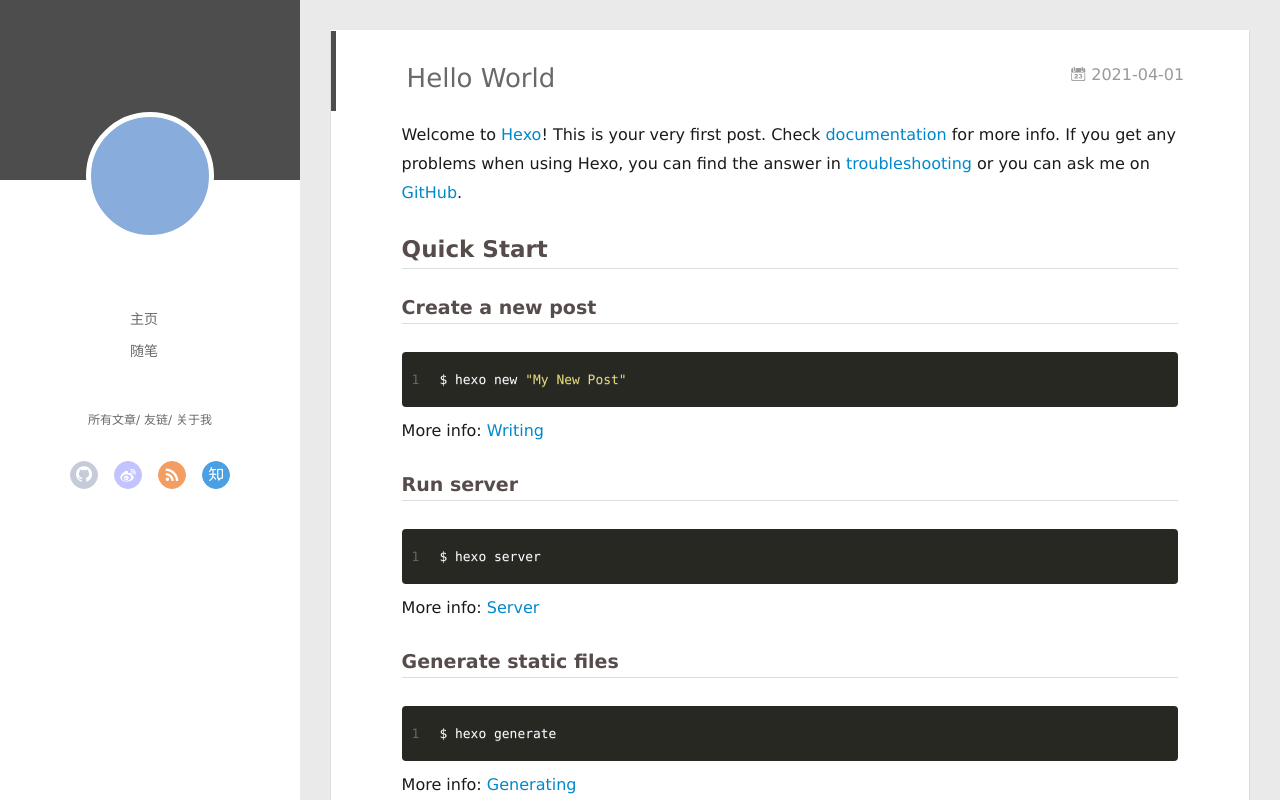
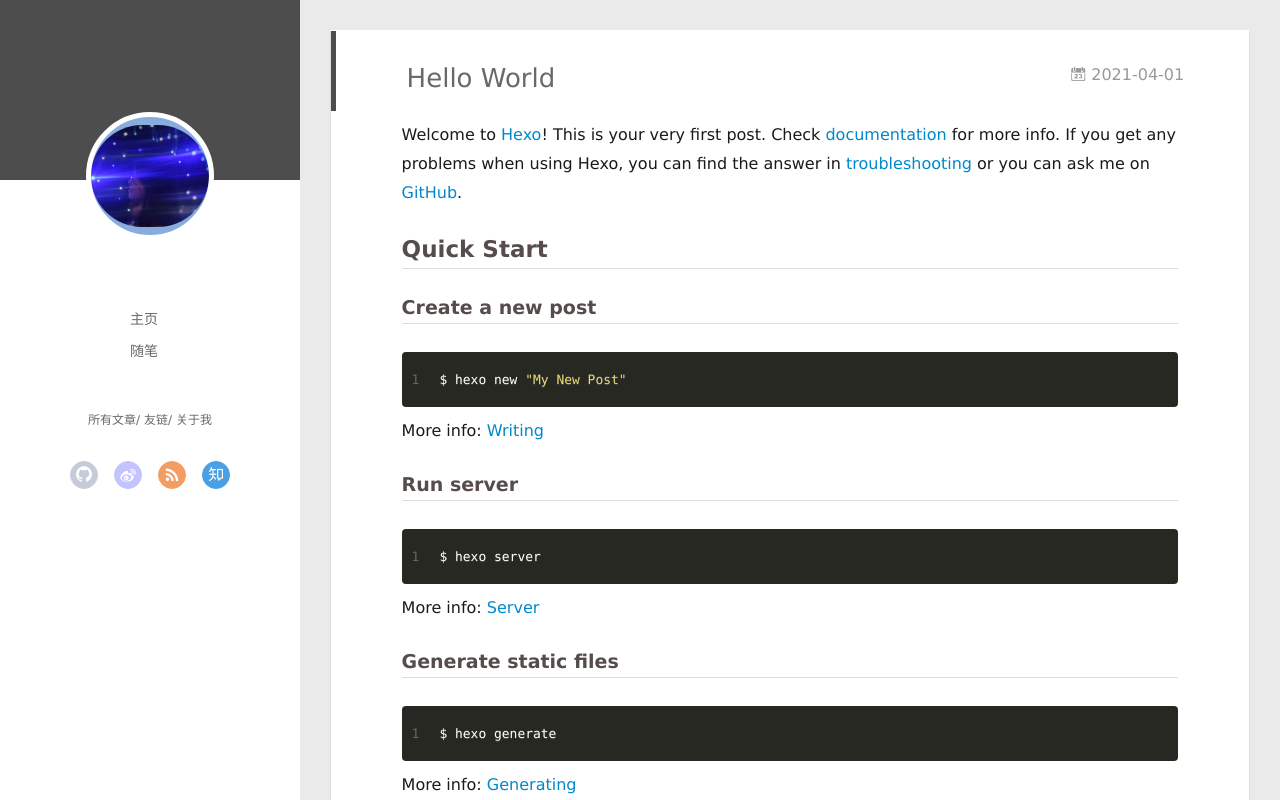
Before and after one commit to jiahuachen0/jiahuachen0.github.io, a plain HTML site: page 2021/04/01/hello-world/index.html in a window 1280 px wide. Drawn offline with Linux system fonts and the light colour scheme.

Commit message:
Site updated: 2021-04-02 08:32:35

```diff
--- a/2021/04/01/hello-world/index.html
+++ b/2021/04/01/hello-world/index.html
@@ -47,7 +47,7 @@
 <div class="intrude-less">
 	<header id="header" class="inner">
 		<a href="/" class="profilepic">
-			<img src="" class="js-avatar">
+			<img src="/assets/avatar.jpg" class="js-avatar">
 		</a>
 		<hgroup>
 		  <h1 class="header-author"><a href="/"></a></h1>
@@ -105,7 +105,7 @@
 	<div class="intrude-less">
 		<header id="header" class="inner">
 			<div class="profilepic">
-				<img src="" class="js-avatar">
+				<img src="/assets/avatar.jpg" class="js-avatar">
 			</div>
 			<hgroup>
 			  <h1 class="header-author js-header-author"></h1>
```
Also changed, not shown: archives/2021/04/index.html (+2 -2 lines), archives/2021/index.html (+2 -2 lines), archives/index.html (+2 -2 lines), index.html (+2 -2 lines), assets/avatar.jpg (added).
